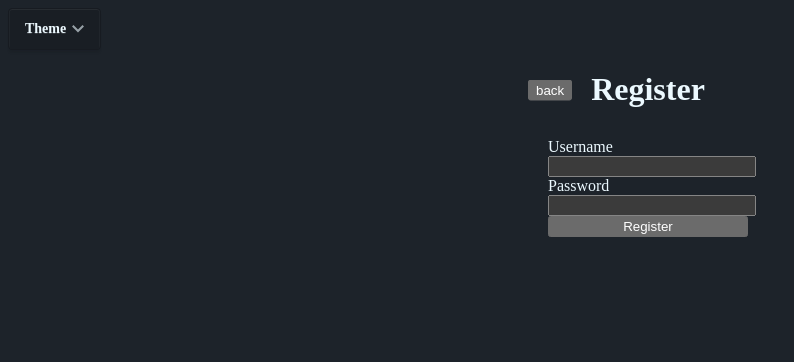
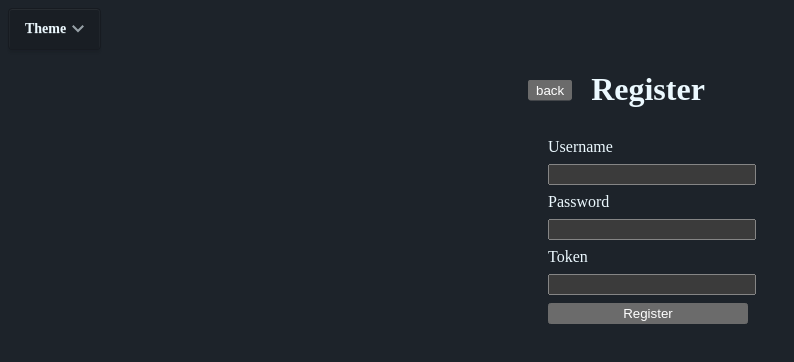
Before and after one commit to Viyi/PolyParty, a SvelteKit app in the folder frontend/: page /register in a window 1280 px wide. Shown: the top 362 px of the page, without its empty margins (0-794 px from the left). Built offline with nearby package versions, Linux system fonts and the light colour scheme; no server answers.

Commit message:
register tokens now in operation!

```diff
--- a/frontend/src/app.css
+++ b/frontend/src/app.css
@@ -26,6 +26,11 @@
     gap: 8px
 }
 
+/* .login-form label {
+    margin-bottom: 10px;
+    color: red;
+} */
+
 .title-container {
     position: relative;
     width: 100%;
--- a/frontend/src/routes/register/+page.svelte
+++ b/frontend/src/routes/register/+page.svelte
@@ -12,6 +12,7 @@
     let user_id = null
     let admin = false
     let token = null
+    let subtoken = ""
 
     const pib1 = "https://external-content.duckduckgo.com/iu/?u=https%3A%2F%2Ftse1.mm.bing.net%2Fth%2Fid%2FOIP.pVwLWcMokx49OUsH73TEZwHaGJ%3Fpid%3DApi&f=1&ipt=514c01055b26b842f1dec963e71778674eb06cdb6d48f6803f6b04e96bb2ea25&ipo=images"
     const pib2 = "https://external-content.duckduckgo.com/iu/?u=https%3A%2F%2Fmedia1.tenor.com%2Fm%2FFhms4-y8QDgAAAAd%2Fpibble-pibble-dog.gif&f=1&nofb=1&ipt=b212a81f20a875bda2857a6d5e3da978f1ae8b9e25c6978ff88170effdcd2ffd"
@@ -37,6 +38,7 @@
             body["username"] = username
             body["password"] = password
             body["balance"] = 100
+            body["token"] = subtoken
             body["icon_url"] = pib2
 
             const response = await fetch(`${API_HOST}/auth/register`,{
@@ -49,6 +51,8 @@
             })
 
             if (!response.ok) {
+                if (response.status == 403)
+                    alert("Register token is invalid")
                 throw new Error('register failed')
             }
 
@@ -103,6 +107,7 @@
             <h1 class="title">Register</h1>
         </div>
         <form on:submit={register} class="login-form">
+            <div class="parent-subcontainer">
                 <label for="username">Username</label>
                 <input
                     id="username"
@@ -117,12 +122,22 @@
                     bind:value={password}
                     type="password"
                     required
-                style="max-width: 200px; min-width: 200px;">
+                    style="max-width: 200px; min-width: 200px;"
+                >
+                <label for="subtoken">Token</label>
+                <input
+                    id="subtoken"
+                    bind:value={subtoken}
+                    type="text"
+                    required={!admin}
+                    style="max-width: 200px; min-width: 200px;"
+                >
                 <button type="submit" style="max-width: 200px; min-width: 200px;">Register</button>
+            </div>
         </form>
             {#if admin}
             <div>
-                <h2>Create new register token</h2>
+                <h2>Register token</h2>
                 <button on:click={registerNewToken} style="max-width: 200px; min-width: 200px;">token</button>
             </div>
             {/if}
```
Also changed, not shown: 2 other files (tests, documents, lock files or other folders). Lines whose indentation alone changed are shown as unchanged.
